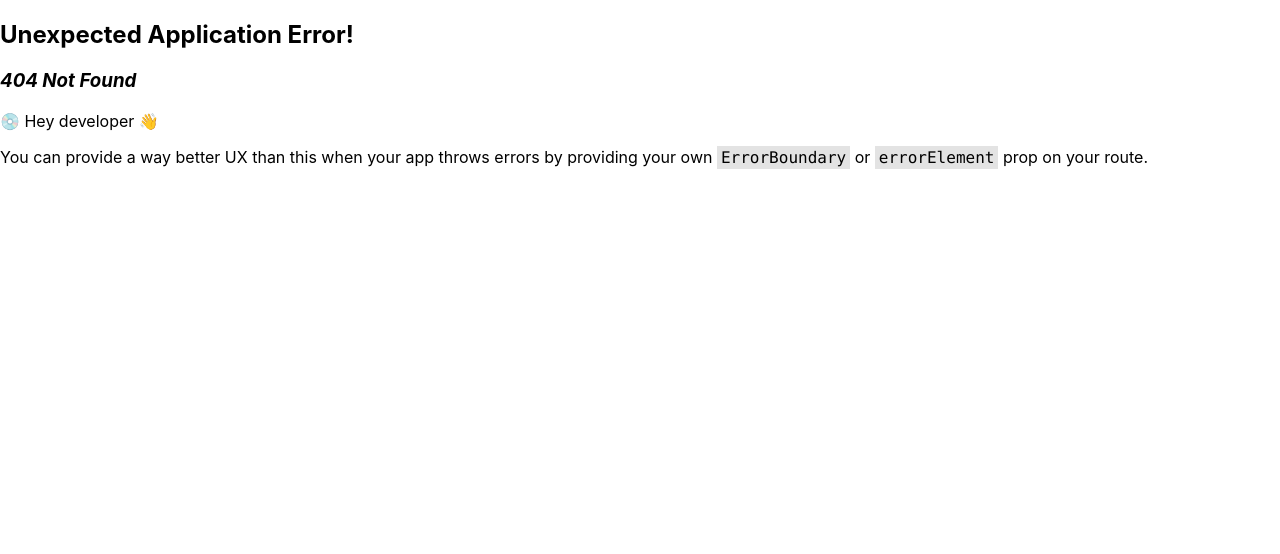
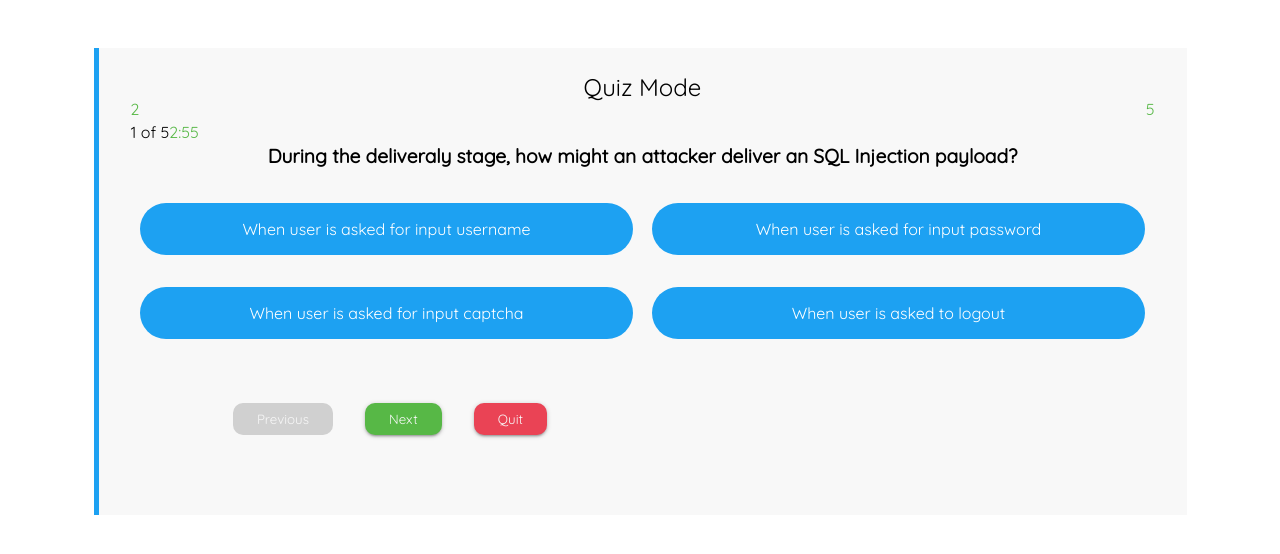
Before and after one commit to TomCunningham1/CSC3032-Frontend, a React (Create React App) app in the folder website/: page /quiz in a window 1280 px wide. Before the commit this address had no page. Shown: the top 554 px of the page. Built offline with nearby package versions, Linux system fonts and the light colour scheme.

Commit message:
convert to typescript

```diff
--- a/website/package.json
+++ b/website/package.json
@@ -13,14 +13,18 @@
     "@types/react": "^18.2.37",
     "@types/react-dom": "^18.2.15",
     "axios": "^1.6.0",
+    "classnames": "^2.3.2",
     "jest-environment-jsdom": "^29.7.0",
+    "materialize-css": "^1.0.0",
     "npm": "^10.2.3",
     "react": "^18.2.0",
     "react-dom": "^18.2.0",
+    "react-helmet": "^6.1.0",
     "react-router-dom": "^6.19.0",
     "react-scripts": "^5.0.1",
     "react-spinners": "^0.13.8",
     "react-testing-library": "^8.0.1",
+    "sass": "^1.69.5",
     "web-vitals": "^2.1.4"
   },
   "scripts": {
@@ -54,6 +58,8 @@
     "@babel/preset-react": "^7.23.3",
     "@babel/preset-typescript": "^7.23.3",
     "@types/jest": "^29.5.8",
+    "@types/materialize-css": "^1.0.14",
+    "@types/react-helmet": "^6.1.9",
     "identity-obj-proxy": "^3.0.0",
     "jest": "^29.7.0",
     "jsdom": "^22.1.0",
--- a/website/src/components/Home.jsx
+++ b/website/src/components/Home.tsx
@@ -1,4 +1,4 @@
-import React, { Fragment } from 'react';
+import { Fragment } from 'react';
 import { Helmet } from 'react-helmet';
 import { Link } from 'react-router-dom';
 
--- a/website/src/components/quiz/Play.jsx
+++ b/website/src/components/quiz/Play.tsx
@@ -2,16 +2,51 @@ import React, { Component, Fragment } from 'react';
 import { Helmet } from 'react-helmet';
 import M from 'materialize-css';
 import classnames from 'classnames';
-
-import questions from '../../questions.json';
+import questions from '../../utils/questions.json';
 import isEmpty from '../../utils/is-empty';
-
 import correctNotification from '../../assets/audio/correct-answer.mp3';
 import wrongNotification from '../../assets/audio/wrong-answer.mp3';
 import buttonSound from '../../assets/audio/button-sound.mp3';
+import "../../styles/styles.scss";
 
-class Play extends Component {
-    constructor (props) {
+interface PlayPropsInterface {
+    state: any;
+    history: any;
+}
+
+interface PlayStateInterface {
+    questions: any;
+    currentQuestion: any;
+    nextQuestion: any;
+    previousQuestion: any;
+    answer: string;
+    numberOfQuestions: number;
+    numberOfAnsweredQuestions: number;
+    currentQuestionIndex: number;
+    score: number;
+    correctAnswers: number;
+    wrongAnswers: number;
+    hints: number;
+    fiftyFifty: number;
+    usedFiftyFifty: boolean;
+    nextButtonDisabled: boolean;
+    previousButtonDisabled: boolean;
+    previousRandomNumbers: any;
+    time: any;
+    state: any;
+}
+
+class Play extends Component<PlayPropsInterface, PlayStateInterface> {
+
+    correctSound: any;
+    correctTimeout: any;
+    wrongTimeout: any;
+    state: any;
+    interval: any;
+    wrongSound: any;
+    buttonSound: any;
+
+    constructor (props: PlayPropsInterface) {
         super(props);
         this.state = {
             questions,
@@ -49,7 +84,7 @@ class Play extends Component {
         clearInterval(this.interval);
     }
 
-    displayQuestions = (questions = this.state.questions, currentQuestion, nextQuestion, previousQuestion) => {
+    displayQuestions = (questions = this.state.questions, currentQuestion: any, nextQuestion: any, previousQuestion: any) => {
         let { currentQuestionIndex } = this.state;
         if (!isEmpty(this.state.questions)) {
             questions = this.state.questions;
@@ -71,7 +106,7 @@ class Play extends Component {
         }
     };
 
-    handleOptionClick = (e) => {
+    handleOptionClick = (e: any) => {
         if (e.target.innerHTML.toLowerCase() === this.state.answer.toLowerCase()) {
             this.correctTimeout = setTimeout(() => {
                 this.correctSound.current.play();
@@ -114,7 +149,7 @@ class Play extends Component {
         }
     };
 
-    handleButtonClick = (e) => {
+    handleButtonClick = (e: any) => {
         switch (e.target.id) {
             case 'next-button':
                 this.handleNextButtonClick();
@@ -181,7 +216,7 @@ class Play extends Component {
     showOptions = () => {
         const options = Array.from(document.querySelectorAll('.option'));
 
-        options.forEach(option => {
+        options.forEach((option: any) => {
             option.style.visibility = 'visible';
         });
 
@@ -204,7 +239,7 @@ class Play extends Component {
             while (true) {
                 const randomNumber = Math.round(Math.random() * 3);
                 if (randomNumber !== indexOfAnswer && !this.state.previousRandomNumbers.includes(randomNumber)) {
-                    options.forEach((option, index) => {
+                    options.forEach((option: any, index) => {
                         if (index === randomNumber) {
                             option.style.visibility = 'hidden';
                             this.setState((prevState) => ({
@@ -223,7 +258,7 @@ class Play extends Component {
     handleFiftyFifty = () => {
         if (this.state.fiftyFifty > 0 && this.state.usedFiftyFifty === false) {
             const options = document.querySelectorAll('.option');
-            const randomNumbers = [];
+            const randomNumbers: any[] = [];
             let indexOfAnswer;
 
             options.forEach((option, index) => {
@@ -252,7 +287,7 @@ class Play extends Component {
                 }
             } while (count < 2);
 
-            options.forEach((option, index) => {
+            options.forEach((option: any, index) => {
                 if (randomNumbers.includes(index)) {
                     option.style.visibility = 'hidden';
                 }
@@ -267,7 +302,7 @@ class Play extends Component {
     startTimer = () => {
         const countDownTime = Date.now() + 180000;
         this.interval = setInterval(() => {
-            const now = new Date();
+            const now = Date.now();
             const distance = countDownTime - now;
 
             const minutes = Math.floor((distance % (1000 * 60 * 60)) / (1000 * 60));
--- a/website/src/config/routes.tsx
+++ b/website/src/config/routes.tsx
@@ -1,7 +1,7 @@
-import Login from '../pages/Login'
 import { createBrowserRouter } from 'react-router-dom'
 import Register from '../pages/Register'
 import App from '../App'
+import Play from '../components/quiz/Play'
 
 const router = createBrowserRouter([
   {
@@ -16,6 +16,10 @@ const router = createBrowserRouter([
     path: '/home',
     element: <>Home</>,
   },
+  {
+    path: '/quiz',
+    element: <Play state={undefined} history={undefined} />
+  }
 ])
 
 export default router
--- a/website/src/index.tsx
+++ b/website/src/index.tsx
@@ -1,7 +1,6 @@
 import React from 'react'
 import ReactDOM from 'react-dom/client'
 import './index.css'
-import App from './App'
 import { RouterProvider } from 'react-router-dom'
 import router from './config/routes'
 
--- a/website/src/styles/components/_home.scss
+++ b/website/src/styles/components/_home.scss
@@ -1,5 +1,5 @@
 #home {
-  background-image: url('../../assets/img/background.jpg');
+//   background-image: url('../../assets/img/background.jpg');
   background-size: cover;
   background-position: center;
   display: flex;
--- a/website/src/styles/styles.scss
+++ b/website/src/styles/styles.scss
@@ -1,7 +1,7 @@
 @import url('https://fonts.googleapis.com/css?family=Quicksand&display=swap');
 @import './base/settings';
 @import './base/base';
-@import './components/home';
-@import './components/quiz-instructions';
-@import './components/play';
-@import './components/quiz-summary';
+@import './components/_home';
+@import './components/_quiz_instructions';
+@import './components/_play';
+@import './components/_quiz-summary';
--- a/website/tsconfig.json
+++ b/website/tsconfig.json
@@ -17,11 +17,14 @@
     "module": "esnext",
     "moduleResolution": "node",
     "resolveJsonModule": true,
+    "typeRoots": [
+      "assets.d.ts"
+    ],
     "isolatedModules": true,
     "noEmit": true,
     "jsx": "react-jsx"
   },
   "include": [
     "src"
-, "tests/pages/Login.test.tsxx", "tests/pages/register.test.ts", "setupTests.ts"  ]
+, "tests/pages/Login.test.tsxx", "tests/pages/register.test.ts", "setupTests.ts", "assets.d.ts"  ]
 }
```
Also changed, not shown: website/src/components/quiz/QuizSummary.tsx (renamed from website/src/components/quiz/QuizSummary.jsx, +16 -2 lines), website/src/components/quiz/QuizInstructions.tsx (renamed from website/src/components/quiz/QuizInstructions.jsx), 1 other file (tests, documents, lock files or other folders).
